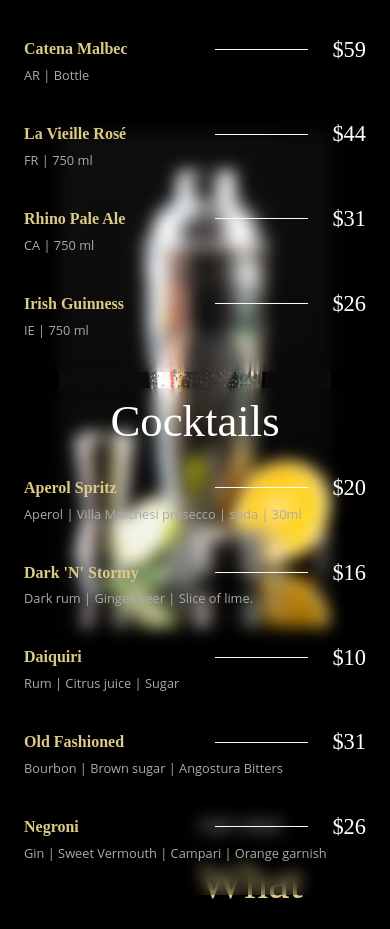
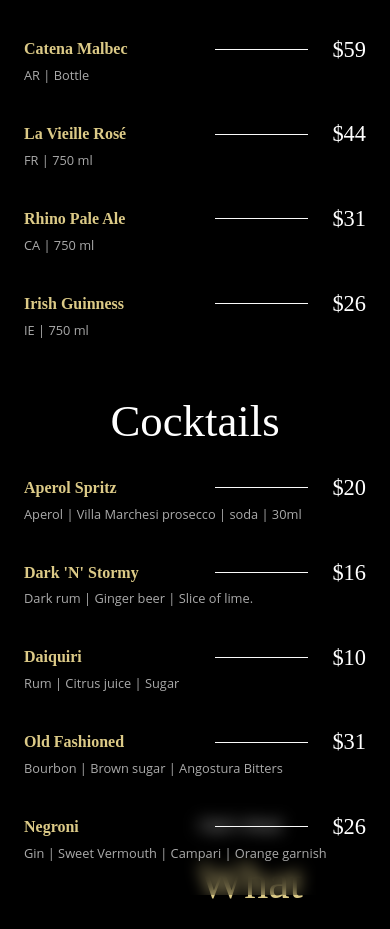
Before and after one commit to Shadrack04/gericht, a React (Vite) app: page / in a window 390 px wide. Shown: the part 1722-2651 px from the top of the page. Built offline with nearby package versions, Linux system fonts and the light colour scheme; grey boxes are pictures that could not be loaded; a web font is replaced by a local one.

Commit message:
fix: remove the blender image in mobile view

```diff
--- a/src/App.jsx
+++ b/src/App.jsx
@@ -13,7 +13,6 @@
       setMobileScreen(isMobile);
     };
     handleResize();
-    console.log(mobileScreen);
     window.addEventListener("resize", handleResize);
 
     return () => window.removeEventListener("resize", handleResize);
--- a/src/components/Special.jsx
+++ b/src/components/Special.jsx
@@ -15,7 +15,7 @@
       </div>
       <div className=" relative flex flex-col md:flex-row justify-center gap-4 my-10">
         <DrinkList title="Wine & Beer" drinks={wineBeer} />
-        <div className="absolute top-1/2 left-1/2 -translate-1/2 md:translate-0 md:static w-[17rem] h-[31rem]">
+        <div className=" hidden md:block absolute top-1/2 left-1/2 -translate-1/2 md:translate-0 md:static w-[17rem] h-[31rem]">
           <img
             src={blender}
             alt="Image of a Blender"
```
